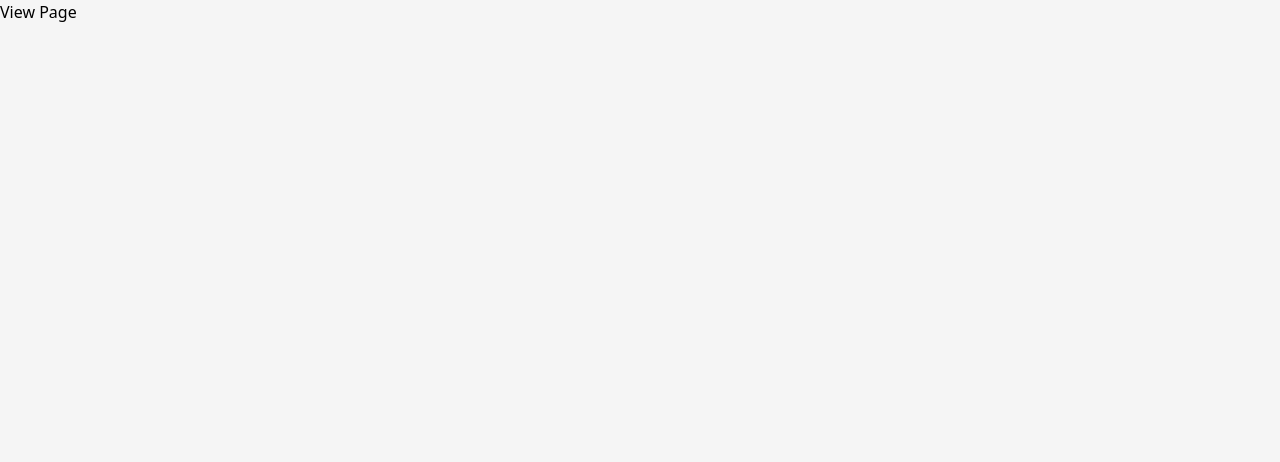
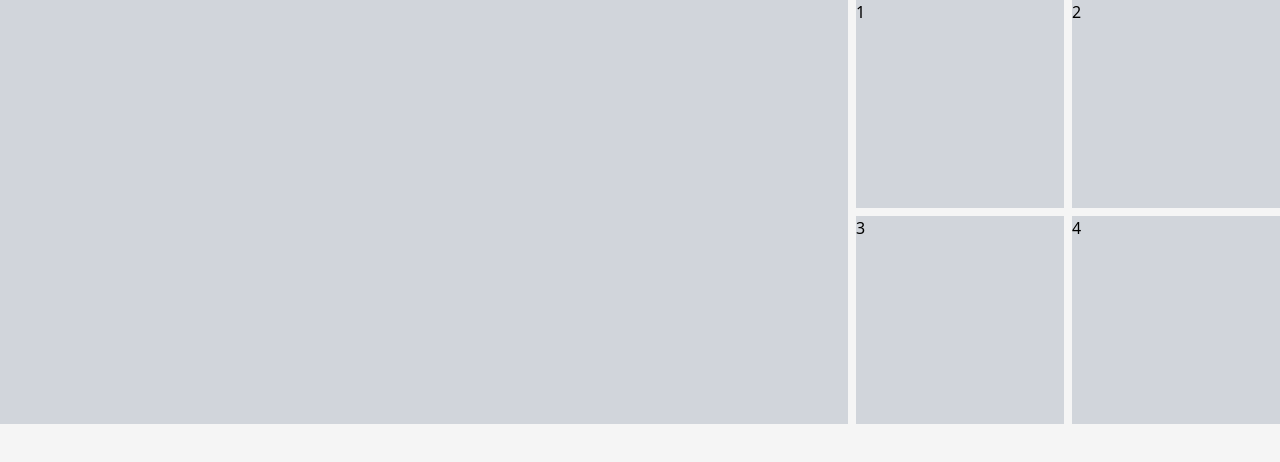
Before and after one commit to marjoforcado/cogentlabs, a Next.js app: page /view/1 in a window 1280 px wide. Shown: the top 462 px of the page. Built offline with nearby package versions, Linux system fonts and the light colour scheme.

Commit message:
Add page

```diff
--- a/pages/view/[fsq_id].tsx
+++ b/pages/view/[fsq_id].tsx
@@ -1,5 +1,15 @@
+import { Container, Gallery } from "../../ui/components";
+
+import styles from "./styles.module.scss";
+
 const IndexPage = () => {
-  return <div>View Page</div>;
+  return (
+    <div className={styles["page"]}>
+      <Container centerContent>
+        <Gallery />
+      </Container>
+    </div>
+  );
 };
 
 export default IndexPage;
--- a/store/api/slice.ts
+++ b/store/api/slice.ts
@@ -40,7 +40,14 @@ export const apiSlice = createApi({
     getPlacesDetails: builder.query<any, void>({
       query: () => "/places/4b56877ef964a5201b1428e3",
     }),
+    getPlacesPhotos: builder.query<any, void>({
+      query: () => `/places/4b56877ef964a5201b1428e3/photos`,
+    }),
   }),
 });
 
-export const { useGetPlacesSearchQuery, useGetPlacesDetailsQuery } = apiSlice;
+export const {
+  useGetPlacesSearchQuery,
+  useGetPlacesDetailsQuery,
+  useGetPlacesPhotosQuery,
+} = apiSlice;
--- /dev/null
+++ b/ui/components/Container/Container.tsx
@@ -0,0 +1,23 @@
+import classNames from "classnames";
+import styles from "./styles.module.scss";
+
+type PropsType = {
+  children: JSX.Element;
+  centerContent?: boolean;
+};
+
+const Container = (props: PropsType) => {
+  const { children, centerContent } = props;
+
+  return (
+    <div
+      className={classNames(styles["app-container"], {
+        [styles["app-container--is-center"]]: centerContent,
+      })}
+    >
+      {children}
+    </div>
+  );
+};
+
+export default Container;
--- /dev/null
+++ b/ui/components/Container/index.tsx
@@ -0,0 +1,3 @@
+import Container from "./Container";
+
+export default Container;
--- /dev/null
+++ b/ui/components/Container/styles.module.scss
@@ -0,0 +1,7 @@
+.app-container {
+  @apply container;
+
+  &--is-center {
+    @apply mx-auto;
+  }
+}
--- /dev/null
+++ b/ui/components/Gallery/Gallery.tsx
@@ -0,0 +1,17 @@
+import styles from "./styles.module.scss";
+
+const Gallery = () => {
+  return (
+    <div className={styles["gallery"]}>
+      <div className={styles["gallery__stage"]}></div>
+      <div className={styles["gallery__grid"]}>
+        <div className={styles["gallery__square"]}>1</div>
+        <div className={styles["gallery__square"]}>2</div>
+        <div className={styles["gallery__square"]}>3</div>
+        <div className={styles["gallery__square"]}>4</div>
+      </div>
+    </div>
+  );
+};
+
+export default Gallery;
--- /dev/null
+++ b/ui/components/Gallery/index.tsx
@@ -0,0 +1,3 @@
+import Gallery from "./Gallery";
+
+export default Gallery;
--- /dev/null
+++ b/ui/components/Gallery/styles.module.scss
@@ -0,0 +1,15 @@
+.gallery {
+  @apply max-w-full flex gap-2;
+
+  &__stage {
+    @apply flex-1 bg-gray-300;
+  }
+
+  &__grid {
+    @apply grid grid-cols-2 gap-2;
+  }
+
+  &__square {
+    @apply w-52 h-52 bg-gray-300;
+  }
+}
--- a/ui/components/index.tsx
+++ b/ui/components/index.tsx
@@ -1,7 +1,9 @@
 import Button from "./Button";
 import Card from "./Card";
+import Container from "./Container";
+import Gallery from "./Gallery";
 import Icon from "./Icon";
 import Input from "./Input";
 import Text from "./Text";
 
-export { Button, Card, Icon, Input, Text };
+export { Button, Card, Container, Gallery, Icon, Input, Text };
```
